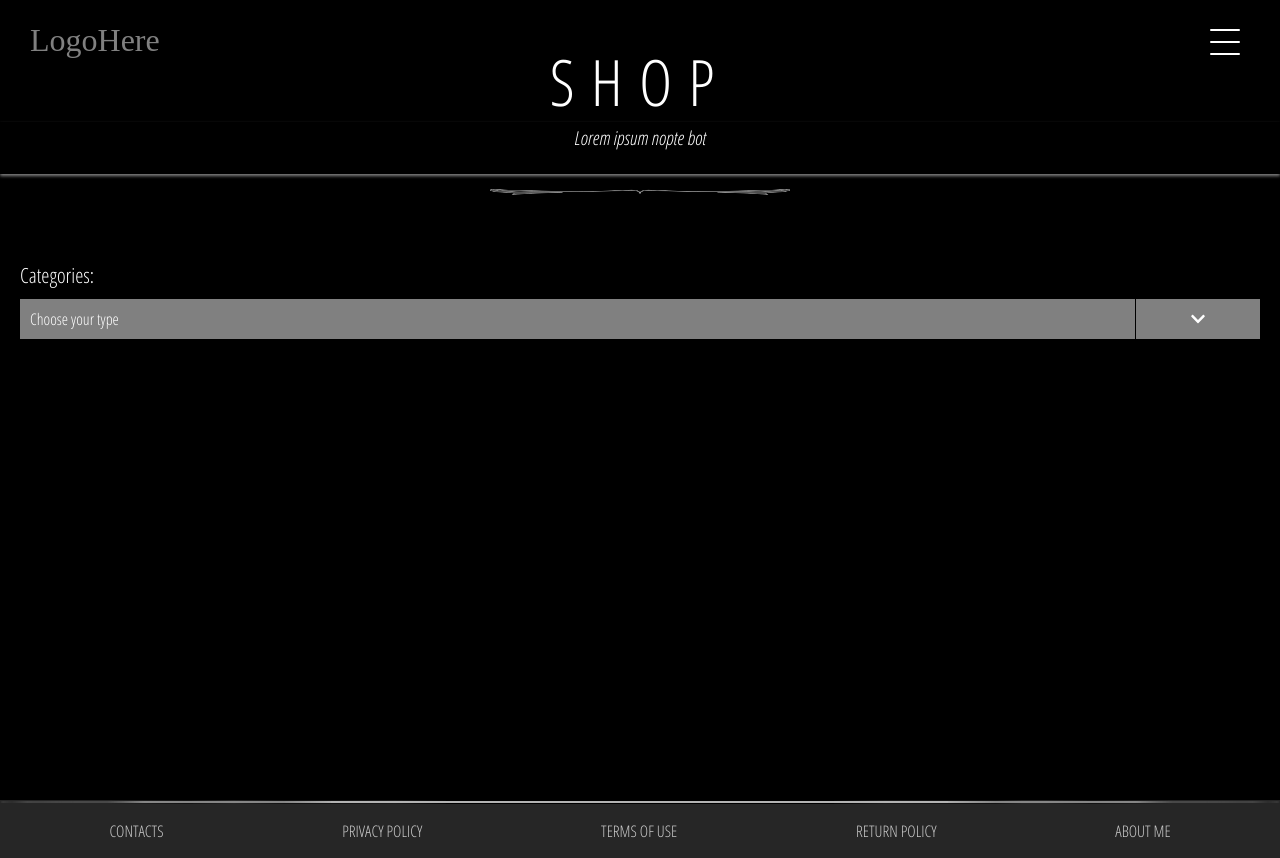
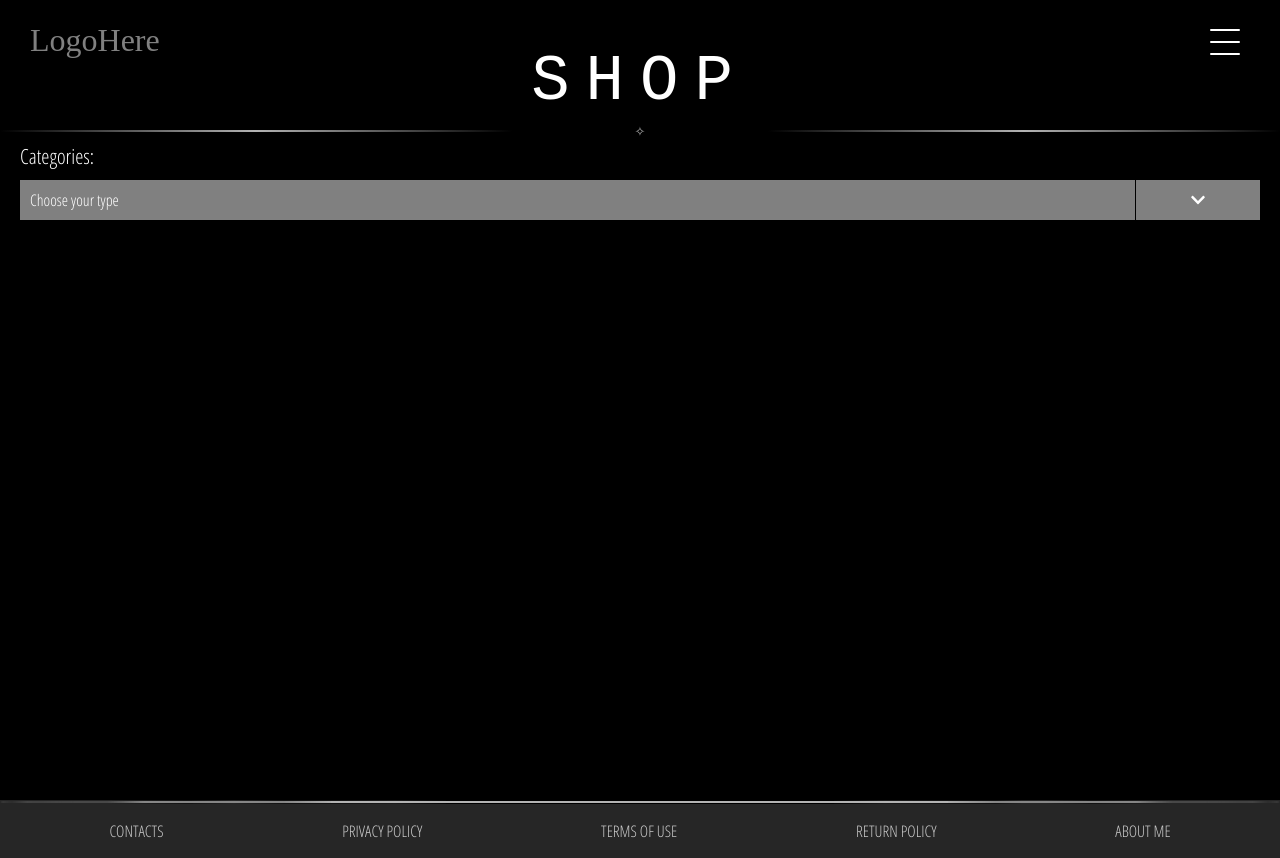
Before and after one commit to DenitsaRuseva/portfolio, a React (Create React App) app: page /shop in a window 1280 px wide. Built offline with nearby package versions, Linux system fonts and the light colour scheme; a web font is replaced by a local one.

Commit message:
home css finished

```diff
--- a/src/components/About/About.css
+++ b/src/components/About/About.css
@@ -8,7 +8,7 @@
     justify-content: center;
     width: 100%;
     /* margin-bottom: 50px; */
-    padding-bottom: 60px;
+    padding:0 20px 60px 20px;
     background: black;
     /* padding: 0 35px 0 30px; */
 }
--- a/src/components/About/About.js
+++ b/src/components/About/About.js
@@ -13,7 +13,7 @@ export default function about(){
         <div className='about'>
             <div className='about-header-container'>
                 <InViewListener>
-                    <HeaderContainer header='ABOUT ME' subtitle='Lorem ipsum dhsk kdfji kdpej'/>
+                    <HeaderContainer header='ABOUT ME' subtitle='Morbi fermentum urna.'/>
                 </InViewListener>
             </div>
             <div className='about-img-container'>
--- a/src/components/Home/FancyGallery/FancyGallery.css
+++ b/src/components/Home/FancyGallery/FancyGallery.css
@@ -28,8 +28,27 @@
     align-items: center;
     max-width: 530px;
     margin: 0px auto;
-    padding: 0px 20px 20px 20px;
+    padding: 20px 20px 0px 20px;
     /* z-index: 2; */
+}
+
+
+.fancyGallery-buttons-container::after{
+    content: '';
+    position: absolute;
+    left: 0;
+    /* right: -100%; */
+    bottom: -2px;
+    width: 0px;
+    /* width: 100%; */
+    height: 2px;
+    background: linear-gradient(to left, black, #d9d9d9, black);
+    transition: width 0.4s;
+}
+
+div.inViewListener.show-component .fancyGallery-buttons-container::after{
+    width: 100%;
+    right: 0;
 }
 
 
@@ -42,8 +61,9 @@
     align-items: center;
     width: 100%;
     min-height: 70vh;
+    padding-top: 52px;
 }
-.fancyGallery-gallery::after{
+/* .fancyGallery-gallery::after{
     content: '';
     position: absolute;
     top: 0;
@@ -51,11 +71,11 @@
     right: 0;
     width: 100%;
     height: 100%;
-    /* background: url('../../../assets/images/18699703_264620794006794_5410145634690834259_o.jpg') no-repeat center center; */
+    background: url('../../../assets/images/18699703_264620794006794_5410145634690834259_o.jpg') no-repeat center center;
    background-attachment: fixed;
    z-index: 1;
-   /* transform: translateZ(-1px) scale(1.5); */
-}
+   transform: translateZ(-1px) scale(1.5);
+} */
 
 
 .fancyGallery-gallery > div {
--- a/src/components/Home/FancyGallery/FancyGallery.js
+++ b/src/components/Home/FancyGallery/FancyGallery.js
@@ -92,7 +92,7 @@ export default function FancyGallery(props){
     return(
         <div className='fancyGallery'>
             <InViewListener>
-                <HeaderContainer header='PORTFOLIO' subtitle='Lorem ipsum dolo sit amet'/>
+                <HeaderContainer header='GALLERY' subtitle='Donec in metus facilisis, vulputate.'/>
                 <div className='fancyGallery-buttons-container'>
                         <Button class={actveBtnIndex === 0 ? 'btn active' : 'btn'} clicked={() => fetchNatureMortes()}>NATURE MORTE</Button>
                         <Button class={actveBtnIndex === 1 ? 'btn active' : 'btn'} clicked={() => fetchBandW()}>B&amp;W</Button>
--- a/src/components/Home/Home.css
+++ b/src/components/Home/Home.css
@@ -75,6 +75,7 @@ div.home > div.about > div.about-img-container{
 
 .home-carousels{
     width: 100%;
+    padding: 0 20px;
     /* padding: 30px 0; */
 }
 
@@ -95,7 +96,8 @@ div.home div.home-carousel.right div.carousel{
 
 div.home-carousel > div.home-carousel-text-wrapp{
     max-width: 600px;
-    margin: 0 auto 0 0;
+    /* margin: 0 auto 0 0; */
+    margin: 0 auto;
 }
 
 div.home-carousel.right > div.home-carousel-text-wrapp{
@@ -107,6 +109,9 @@ div.home-carousel.right > div.home-carousel-text-wrapp{
 }
 
 @media only screen and (min-width: 768px){
+    div.home-carousels{
+        padding: 0;
+    }
     div.home-carousel {
         align-items: center;
         padding: 0;
@@ -114,6 +119,7 @@ div.home-carousel.right > div.home-carousel-text-wrapp{
     div.home-carousel > div.carousel,
     div.home-carousel > div.home-carousel-text-wrapp{
         width: 50%;
+        /* margin: 0 auto 0 0; */
     }
     div.home-carousel.right > div.carousel{
         order: 2;
@@ -121,6 +127,9 @@ div.home-carousel.right > div.home-carousel-text-wrapp{
 }
 
 @media only screen and (min-width: 992px){
+    div.home-carousels{
+        padding: 0 20px;
+    }
     .home::after{
         height: 200vh;
     }
--- a/src/components/Home/Home.js
+++ b/src/components/Home/Home.js
@@ -28,7 +28,7 @@ export default function Home(props){
                 </div>
                 <div className='home-carousels'>
                     <InViewListener>
-                        <HeaderContainer header='HEADER' subtitle='Lorem ipsum hyt koldd jekksla'  />
+                        <HeaderContainer header='HEADER' subtitle='Donec varius libero purus, tristique egestas.'  />
                     </InViewListener>
                     <div className='home-carousel'>
                         <Carousel slides={carouselImages}/>
--- a/src/components/UI/Button/Button.css
+++ b/src/components/UI/Button/Button.css
@@ -1,8 +1,7 @@
 .btn {
     display: inline-block;
     position: relative;
-    margin-bottom: 10px;
-     margin-right: 10px;
+    margin: 0 10px 20px 0px;
     padding: 10px;
     background: #660033;
     font-size: 1rem;
@@ -47,14 +46,20 @@
     height: 100%;
     background: #000000;
     z-index: 2;
-    transition: left 0.2s linear 0.2s, width 0.2s linear 0.2s;
+    /* transition: left 0.2s linear 0.2s, width 0.2s linear 0.2s; */
+    /* transition: left 0.5s linear 0.5s; */
+    /* transition: left 0.5s linear 0.7s; */
+
 }
 
 .fancyGallery-buttons-container .btn:first-child span::after{
-    transition:  left 0.2s linear 0s, width 0.2s linear 0s;
+    /* transition:  left 0.2s linear 0s, width 0.2s linear 0s; */
+    /* transition:  left 0.5s linear 0s; */
+
 }
 .fancyGallery-buttons-container .btn:last-child span::after{
-    transition: left 0.2s linear 0.4s, width 0.2s linear 0.4s;
+    /* transition: left 0.2s linear 0.4s, width 0.2s linear 0.4s; */
+    /* transition: left 0.5s linear 1.4s; */
 }
 
 div.inViewListener.show-component .fancyGallery-buttons-container .btn span::after,
@@ -75,7 +80,7 @@ div.inViewListener.show-component .fancyGallery-buttons-container .btn span::aft
     width: 0px;
     background: #ffffff;
     cursor: pointer;
-    transition: width 0.5s cubic-bezier(1,1.82,.92,-0.03);
+    transition: width 0.3s cubic-bezier(1,1.82,.92,-0.03);
 }
 
 /* .btn.active::before,
@@ -83,12 +88,15 @@ div.inViewListener.show-component .fancyGallery-buttons-container .btn span::aft
     background: #660033;
 } */
 
+
+
+
 .btn::before{
-    right: 50%;
+    right: 51%;
 }
 
 .btn::after{
-    left: 50%;
+    left: 49%;
 }
 
 .btn:hover{
@@ -97,9 +105,7 @@ div.inViewListener.show-component .fancyGallery-buttons-container .btn span::aft
 .btn.active{
     color: #391326;
 }
-.btn.active:hover{
-    color: #ffffff;
-}
+
 
 
 
@@ -123,5 +129,15 @@ div.inViewListener.show-component .fancyGallery-buttons-container .btn span::aft
 }
 .btn.active:hover::after,
 .btn.active:hover::before{
-width: 0px;
+/* width: 0px; */
 }
+
+@media only screen and (min-width: 992px){
+    .btn.active:hover{
+        color: #ffffff;
+    }
+    .btn.active:hover::after,
+    .btn.active:hover::before{
+        width: 0px;
+    }
+}
--- a/src/components/UI/HeaderContainer/HeaderContainer.css
+++ b/src/components/UI/HeaderContainer/HeaderContainer.css
@@ -1,11 +1,12 @@
 
 .header-container{
     position: relative;
-    margin: 42px 0;
+    margin: 0;
+    padding: 42px 0 10px 0;
     width: 100%;
     /* height: 8rem; */
     color: inherit;
-
+    /* font-family: monospace; */
 }
 
 .home-carousels .header-container{
@@ -23,10 +24,10 @@
     overflow: hidden;
 }
 
-.home-carousels .header-container > .text-wrapp,
+/* .home-carousels .header-container > .text-wrapp,
 .about .header-container > .text-wrapp{
     padding: 30px 0;
-}
+} */
 
 
 
@@ -37,10 +38,12 @@ div.inViewListener.show-component .header-container > .text-wrapp {
 .header-container h1 {
     /* height: 5rem; */
     margin: 0;
+    /* margin-bottom: 10px; */
     line-height: 5rem;
+    font-family: monospace;
     font-size: 4rem;
     font-weight: 500;
-    letter-spacing: 0.7rem;
+    letter-spacing: 0.5rem;
 }
 
 .header-container p {
@@ -53,9 +56,42 @@ div.inViewListener.show-component .header-container > .text-wrapp {
     font-style: italic;
 }
 
-.header-container p{
-    box-shadow: 0 2px 3px gray;
-    padding-bottom: 20px;
+.header-container::after{
+    content: '';
+    position: absolute;
+    left: 0;
+    bottom: 0;
+    /* width: 100%; */
+    width: 0px;
+    height: 2px;
+    background: linear-gradient(to left, black,#b3b3b3, black, black,#b3b3b3,black);
+    transition: width 0.4s;
+}
+.header-container::before{
+    content: '\2727';
+    display: flex;
+    justify-content: center;
+    align-items: center;
+    position: absolute;
+    left: 50%;
+    top: calc(100% - 0.5em);
+    z-index: 900;
+    width: 1em;
+    height: 1em;
+    font-size: 1em;
+    line-height: 1em;
+    font-family: monospace;
+    color: #b3b3b3;
+    opacity: 0;
+    transform: translateX(-50%);
+    transition: opacity 0.7s ease-in-out;
+}
+
+div.inViewListener.show-component .header-container::after{
+    width: 100%;
+}
+div.inViewListener.show-component .header-container::before{
+    opacity: 1;
 }
 
 .text-divider {
--- a/src/components/UI/HeaderContainer/HeaderContainer.js
+++ b/src/components/UI/HeaderContainer/HeaderContainer.js
@@ -8,10 +8,10 @@ export default function headerContainer(props){
     <div className='header-container'>
         <div className='text-wrapp'>
             <h1>{props.header}</h1>
-            <p>{props.subtitle}</p>
-            <div className='text-divider'>
+            {/* <p>{props.subtitle}</p> */}
+            {/* <div className='text-divider'>
                 <Divider/>
-            </div>
+            </div> */}
         </div>
     </div>);
 };
--- a/src/components/UI/ParagraphContainer/ParagraphContainer.css
+++ b/src/components/UI/ParagraphContainer/ParagraphContainer.css
@@ -49,15 +49,30 @@ div.home-carousel > div.home-carousel-text-wrapp > div.paragraph-container > p {
 }
 
 
+
+
 @media only screen and (min-width: 768px){
+    div.home-carousel > div.home-carousel-text-wrapp > div.paragraph-container > p {
+        overflow: hidden;
+        text-overflow: ellipsis;
+        display: -webkit-box;
+        -webkit-line-clamp: 2;
+        -webkit-box-orient: vertical;
+    }
     div.about div.paragraph-container h3 {
         left: -100%;
     }
     div.about .inViewListener.show-component .paragraph-container h3{
         /* left: -100%; */
-        transition: left 1s ease-in-out;
+        transition: left 0.5s ease-in-out;
     }
     div.home-carousel > div.home-carousel-text-wrapp > div.paragraph-container{
         padding: 0 30px;
     }
 }
+
+@media only screen and (min-width: 992px){
+    div.home-carousel > div.home-carousel-text-wrapp > div.paragraph-container > p {
+        -webkit-line-clamp: 3;
+    }
+}
```
